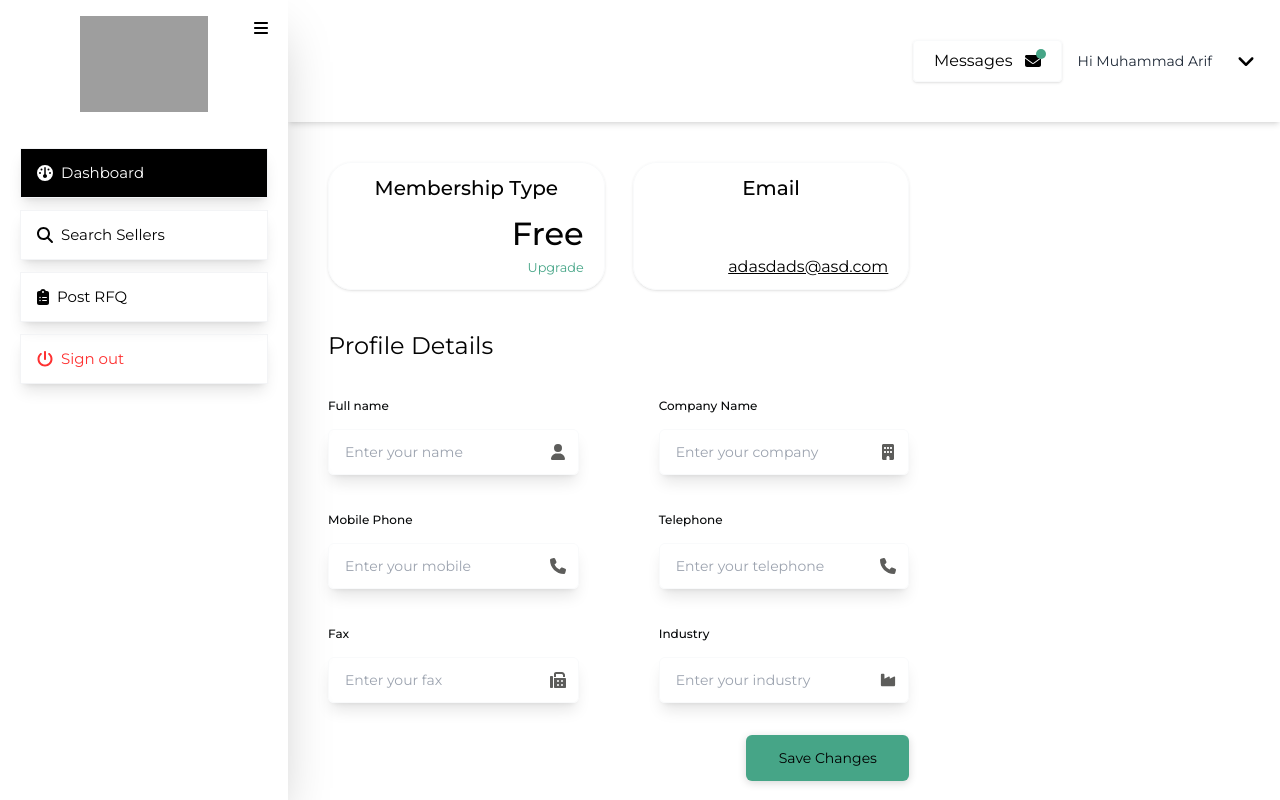
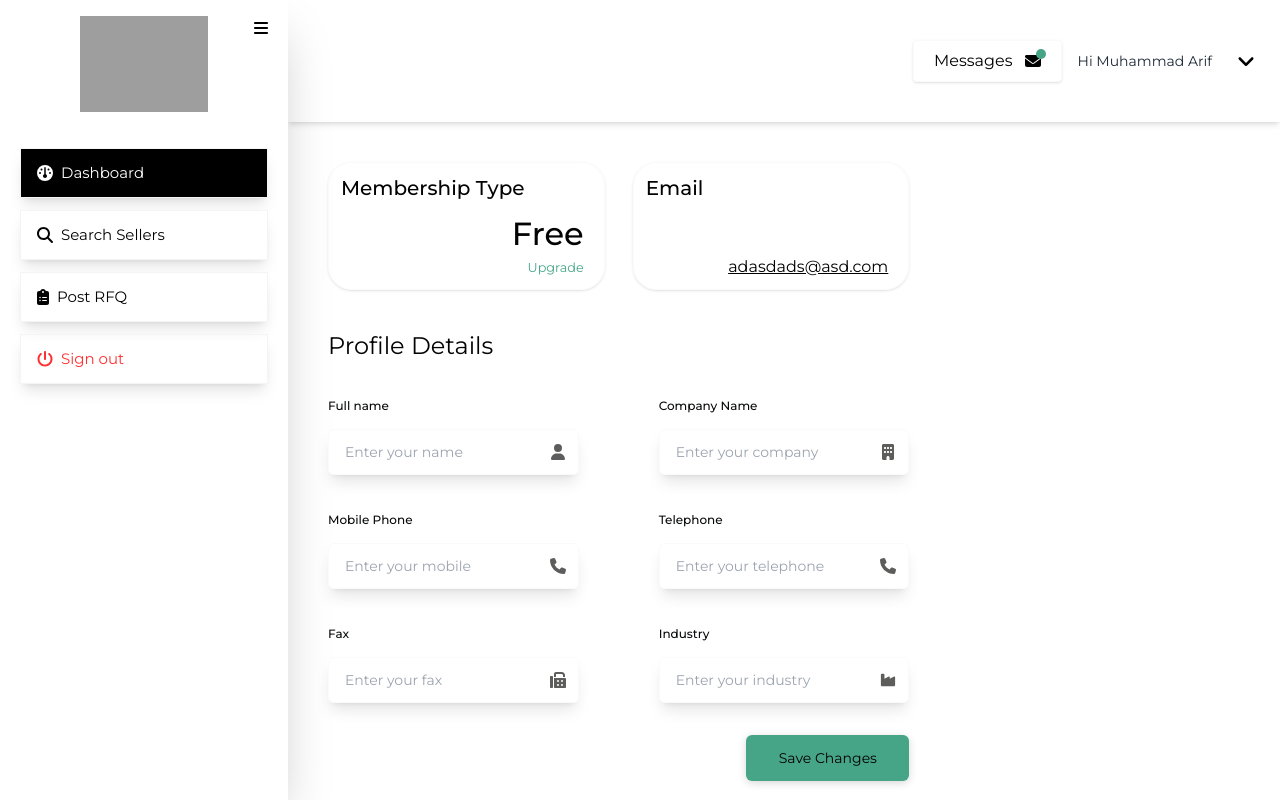
Before and after one commit to naufalzs/ilaktra-next, a Next.js app: page /buyer-dashboard in a window 1280 px wide. Built offline with nearby package versions, Linux system fonts and the light colour scheme; grey boxes are pictures that could not be loaded.

Commit message:
fix(dashboard): user profile text alignment, product count info font weight

```diff
--- a/src/containers/dashboard/UserProfile.jsx
+++ b/src/containers/dashboard/UserProfile.jsx
@@ -11,7 +11,7 @@ import Button from "@/components/Button";
 
 const UserInfoCard = ({ title, info, isEmail, extra }) => (
   <div className="shadow border border-gray-50 rounded-3xl w-[18rem] h-[8rem] p-3">
-    <p className="text-center font-montserrat text-xl text-[#030303] font-medium leading-[26px]">
+    <p className="font-montserrat text-xl text-[#030303] font-medium leading-[26px]">
       {" "}
       {title}
     </p>
@@ -19,7 +19,7 @@ const UserInfoCard = ({ title, info, isEmail, extra }) => (
       {isEmail ? (
         <p className="underline">{info}</p>
       ) : (
-        <p className="text-center font-montserrat text-[32px] text-[#030303] font-medium leading-[42px]">
+        <p className="font-montserrat text-[32px] text-[#030303] font-medium leading-[42px]">
           {info}
         </p>
       )}
@@ -36,7 +36,7 @@ const UserProfile = ({ isBuyer }) => {
   return (
     <div className="md:w-2/3 md:px-10 px-5 my-10">
       <div className="flex md:flex-row flex-col mb-10 md:space-x-7 items-center md:space-y-0 space-y-3">
-        <UserInfoCard title="Membership Type" info="Free" extra="Upgrade" />
+        <UserInfoCard title="Membership Type" info="Free" extra={isBuyer ? "Upgrade" : ""} />
         <UserInfoCard title="Email" info="adasdads@asd.com" isEmail />
       </div>
 
--- a/src/containers/dashboard/seller/Product.jsx
+++ b/src/containers/dashboard/seller/Product.jsx
@@ -15,7 +15,7 @@ const Product = () => {
       {/* if product list is empty, return empty state  */}
       {productList.length > 0 ? (
         <div className="p-5">
-          <p className="py-5 font-montserrat text-2xl text-[#030303] font-medium leading-[31px]">
+          <p className="py-5 font-montserrat text-2xl text-[#030303] leading-[31px]">
             Products - 0/10
           </p>
           <div className="grid md:grid-cols-1 gap-4">
```
